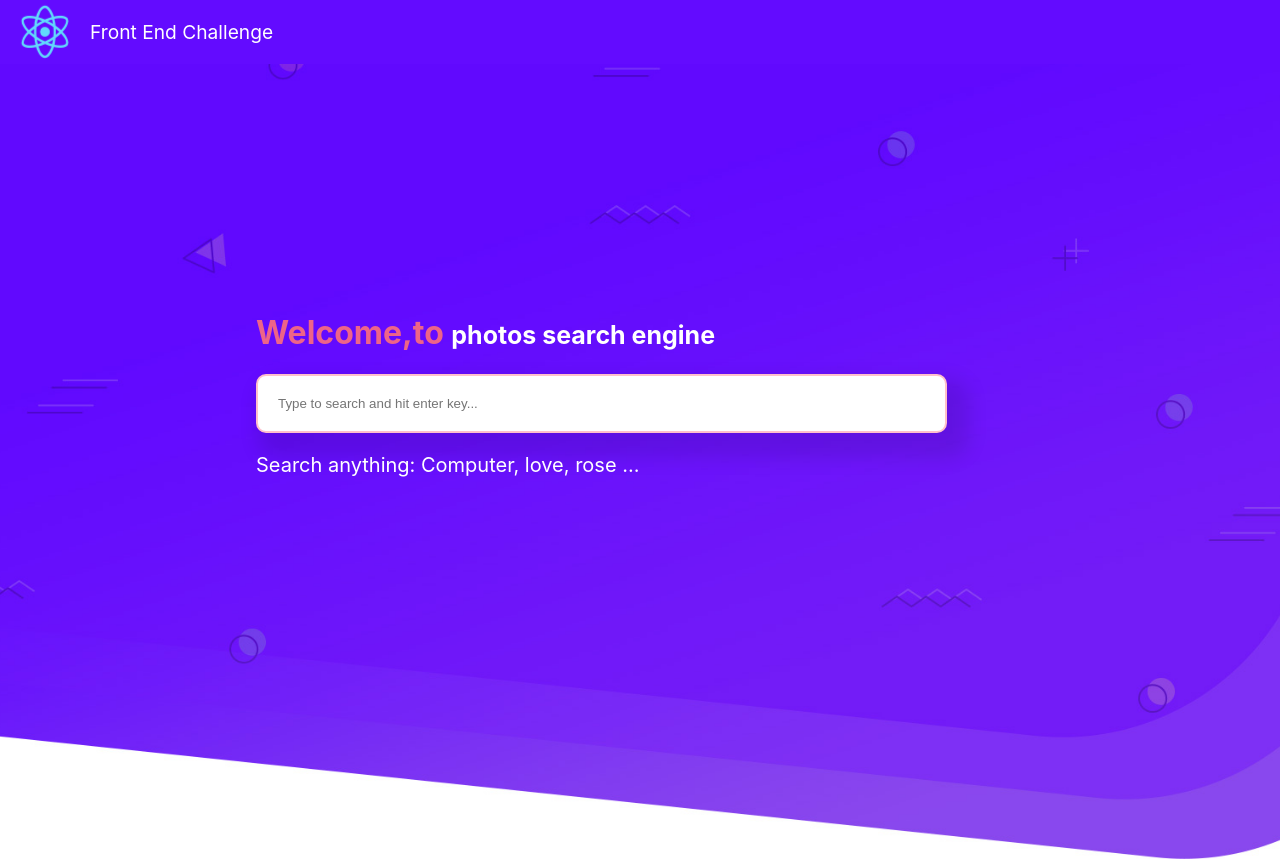
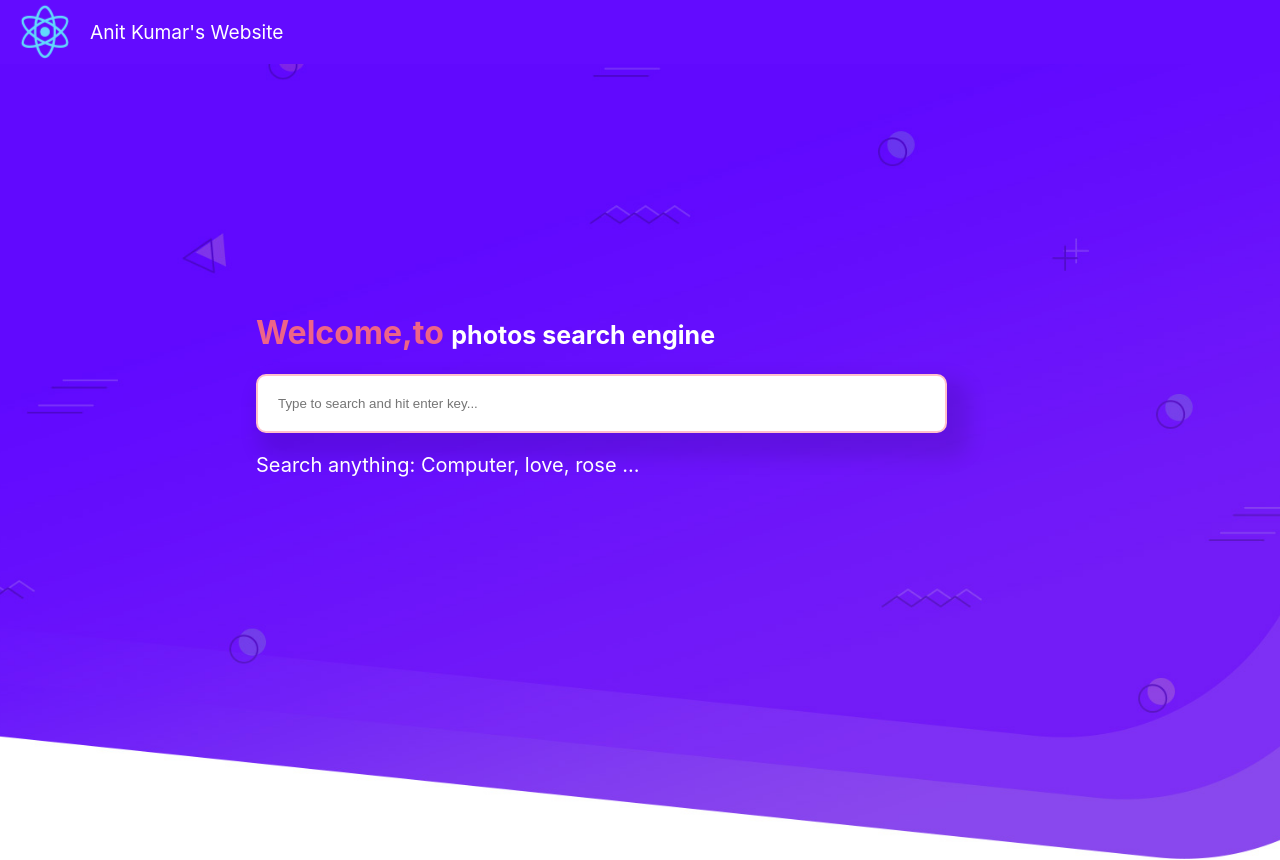
Before and after one commit to anitkumarsingh/Recreated-Unsplash-Web-App, a React (Create React App) app: page / in a window 1280 px wide. Shown: the top 860 px of the page. Built offline with nearby package versions, Linux system fonts and the light colour scheme; no server answers.

Commit message:
changed website title

```diff
--- a/src/components/Header/Header.js
+++ b/src/components/Header/Header.js
@@ -1,4 +1,5 @@
 import React from 'react';
+// Importing css file and images
 import logo from '../../../src/logo.svg';
 import './Header.css';
 
@@ -6,7 +7,7 @@ const Header = () =>{
     return(
         <div className="header-container">
              <img src={logo} className="App-logo" alt="logo" />
-             <p>Front End Challenge</p>
+             <p>Anit Kumar's Website</p>
         </div>
     )
 }
--- a/src/components/SearchBox/SearchBox.css
+++ b/src/components/SearchBox/SearchBox.css
@@ -15,12 +15,8 @@
     width:60%;
     position: relative;
     top:35%;
+}
 
-
-}
-form{
-
-}
 input[type="search"]{
   width: 90%;
   padding: 20px;
@@ -41,6 +37,8 @@ input[type="search"]{
     color:white;
     font-size:20px;
 }
+
+/* for small device  */
 @media screen and (max-width:300px){
     .welcomeText{
         font-size: larger;
```
